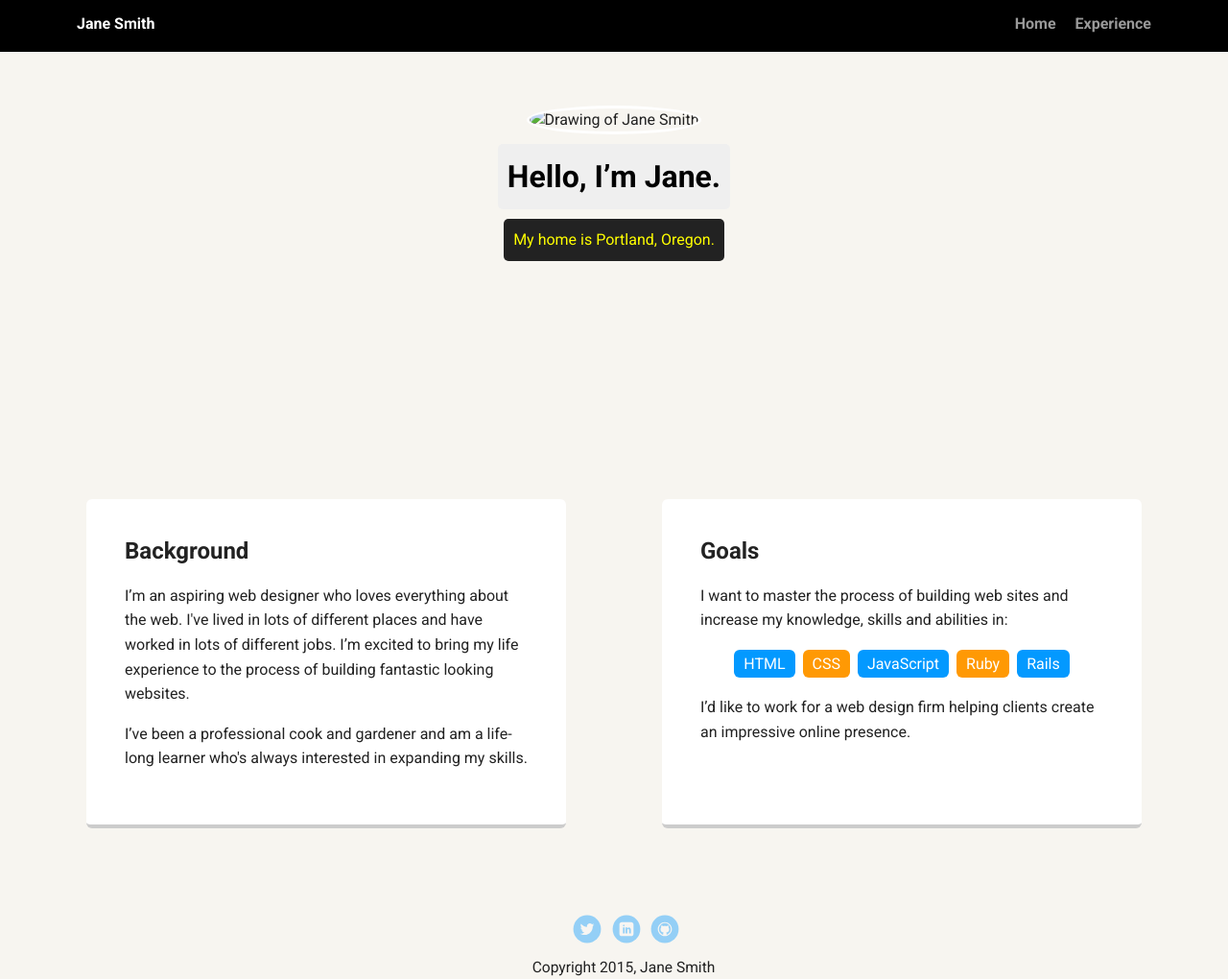
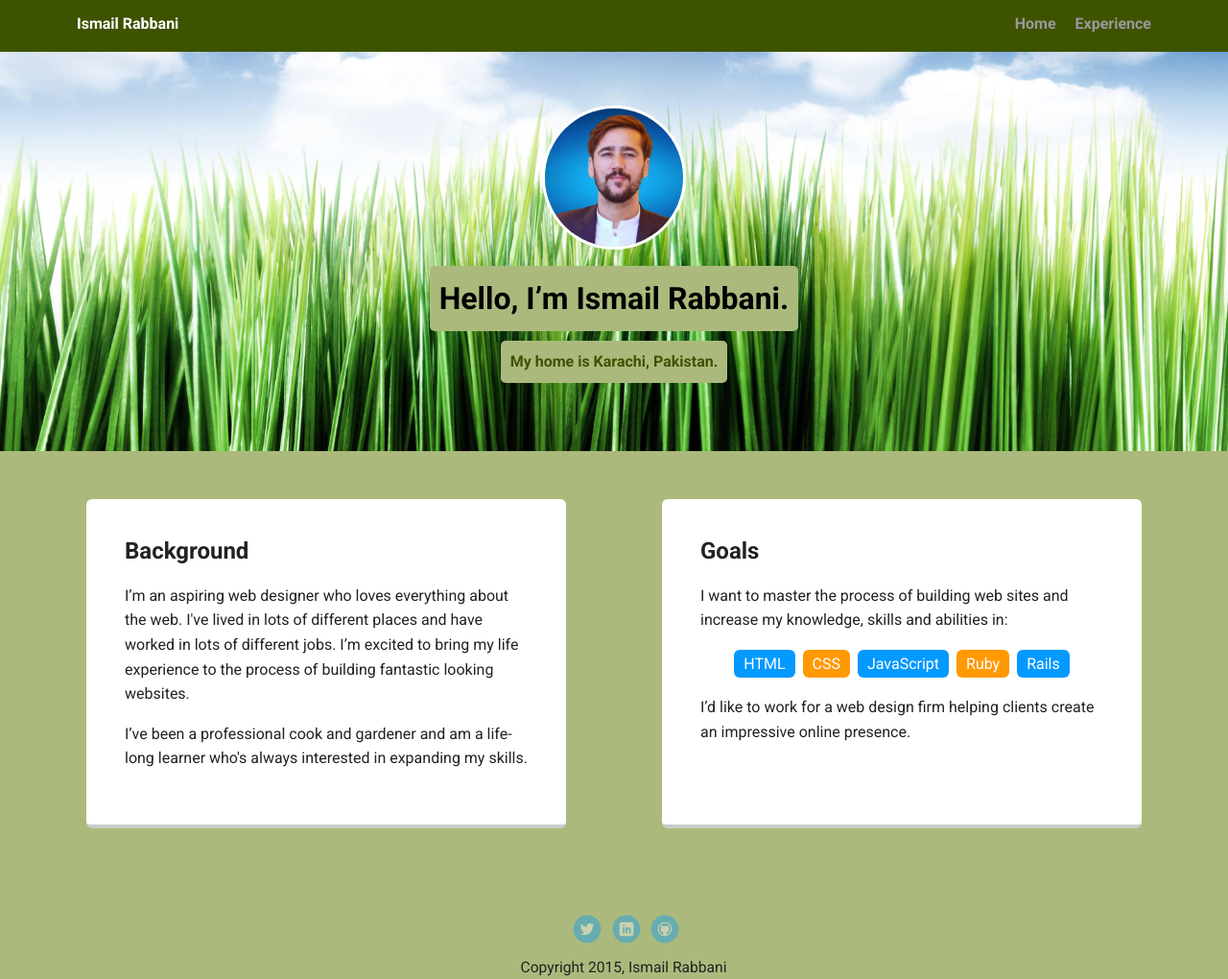
Before and after one commit to IsmailRabbani/portfolio_update_v1, a plain HTML site: page index.html in a window 1280 px wide. Shown: the whole page at 96% size. Drawn offline with Linux system fonts and the light colour scheme; a web font is replaced by a local one.

Commit message:
Update Background image, change the size to fit the screen

```diff
--- a/index.html
+++ b/index.html
@@ -2,7 +2,7 @@
 <html lang="en">
 <head>
   <meta charset="utf-8">
-  <title>Jane Smith's Profile</title>
+  <title>Ismail Rabbani's Profile</title>
   <meta name="viewport" content="width=device-width, initial-scale=1.0">
   <link rel="stylesheet" href="styles.css">
   <link href="https://fonts.googleapis.com/css?family=Muli%7CRoboto:400,300,500,700,900" rel="stylesheet"></head>
@@ -10,16 +10,16 @@
 
     <div class="main-nav">
         <ul class="nav">
-          <li class="name">Jane Smith</li>
+          <li class="name">Ismail Rabbani</li>
           <li><a href="#">Home</a></li>
           <li><a href="#">Experience</a></li>
         </ul>
     </div>
 
     <header>
-      <img src="images/me.png" alt="Drawing of Jane Smith" class="profile-image">
-      <h1 class="tag name">Hello, I’m Jane.</h1>
-      <p class="tag location">My home is Portland, Oregon.</p>
+      <img src="images/Profile_image.png" alt="Professional Profile image of Ismail Rabbani" class="profile-image">
+      <h1 class="tag name">Hello, I’m Ismail Rabbani.</h1>
+      <p class="tag location"><strong>My home is Karachi, Pakistan.</strong></p>
     </header>
 
     <main class="flex">
@@ -45,11 +45,11 @@
     </main>
     <footer>
       <ul>
-        <li><a href="#" class="social twitter">Twitter</a></li>
-        <li><a href="#" class="social linkedin">LinkedIn</a></li>
-        <li><a href="#" class="social github">Github</a></li>
+        <li><a href="https://x.com/ismail05" class="social twitter">Twitter</a></li>
+        <li><a href="https://www.linkedin.com/in/ismail-rabbani" class="social linkedin">LinkedIn</a></li>
+        <li><a href="https://github.com/IsmailRabbani" class="social github">Github</a></li>
       </ul>
-      <p class="copyright">Copyright 2015, Jane Smith</p>
+      <p class="copyright">Copyright 2015, Ismail Rabbani</p>
     </footer>
   </body>
   </html>
--- a/styles.css
+++ b/styles.css
@@ -9,7 +9,7 @@ body {
   text-align: center;
   font-family: 'Roboto', sans-serif;
   color: #222;
-  background: #f7f5f0;
+  background: #ABBA7C;
 }
 /* Link Styles */
 
@@ -25,7 +25,7 @@ a:hover {
 
 .main-nav {
   width: 100%;
-  background: black;
+  background: #3D5300;
   min-height: 30px;
   padding: 10px;
   position: fixed;
@@ -57,8 +57,8 @@ a:hover {
 
 header {
   text-align: center;
-  background: url('images/portland.jpg') no-repeat top center ;
-  background-size: cover;
+  background: url('images/background-image.jpg') no-repeat top center;
+  background-size: cover ;
   overflow: hidden;
   padding-top: 60px;
 }
@@ -77,7 +77,7 @@ header .profile-image:hover {
   transform: scale(1.2) rotate(5deg);
 }
 .tag {
-  background-color: #efefef;
+  background-color: #ABBA7C;
   color: black;
   padding: 10px;
   border-radius: 5px;
@@ -85,8 +85,8 @@ header .profile-image:hover {
   margin: 10px auto;
 }
 .location {
-  background-color: #222;
-  color: yellow;
+  background-color: #ABBA7C;
+  color: #3D5300;
 }
 .card {
   margin: 30px;
```
Also changed, not shown: images/background-image.jpg (added), images/beautiful-view-sunset-sea.jpg (deleted).
